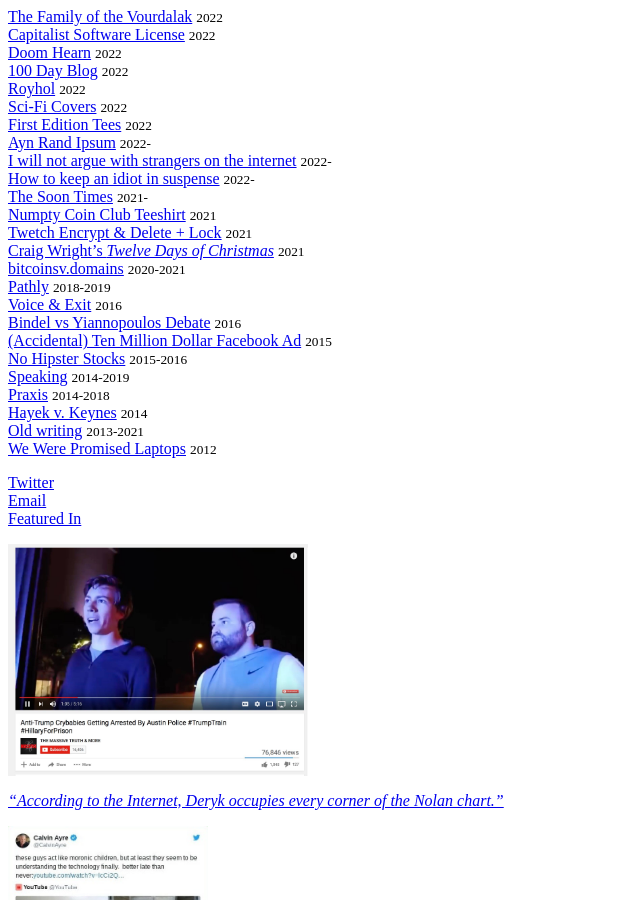
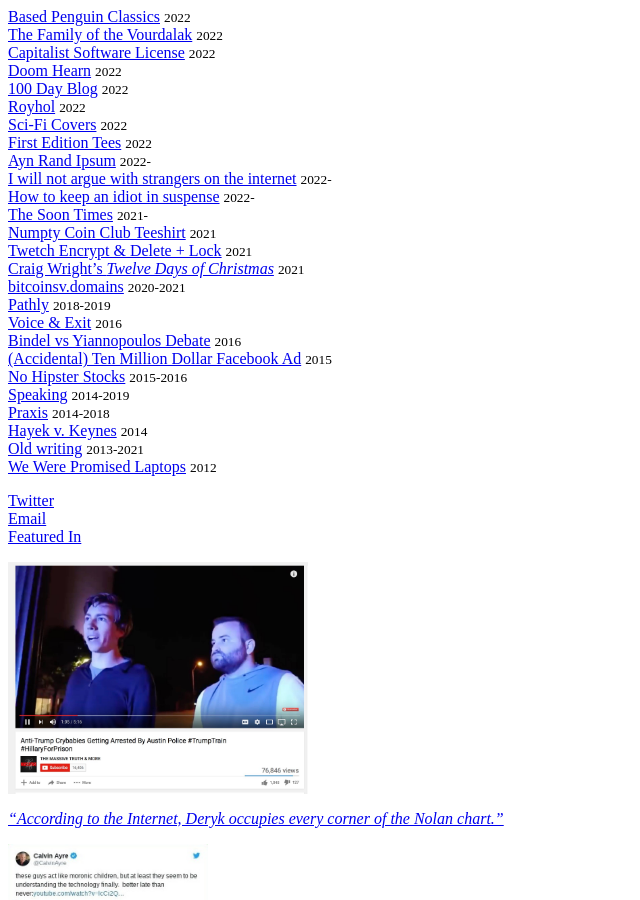
Before and after one commit to dmkgll/dmkgll, a Jekyll site: the page built from index.md, in a window 1280 px wide and 900 px high. Shown: the whole window, without its empty margins (0-640 px from the left). Built offline with Jekyll 4.4.1, drawn with Linux system fonts in a browser that asks for light colours.

Commit message:
Update index.md

```diff
--- a/index.md
+++ b/index.md
@@ -22,6 +22,7 @@
 </style>
 
 <ul>
+<li><a href="/" data="a parody of the silly Anticapitalist Software License">Based Penguin Classics</a> <small>2022</small></li>
 <li><a href="/" data="a parody of the silly Anticapitalist Software License">The Family of the Vourdalak</a> <small>2022</small></li>
   <li><a href="/" data="a parody of the silly Anticapitalist Software License">Capitalist Software License</a> <small>2022</small></li>
   <li><a href="/doomhearn" data="a parody of the silly Anticapitalist Software License">Doom Hearn</a> <small>2022</small></li>
```
